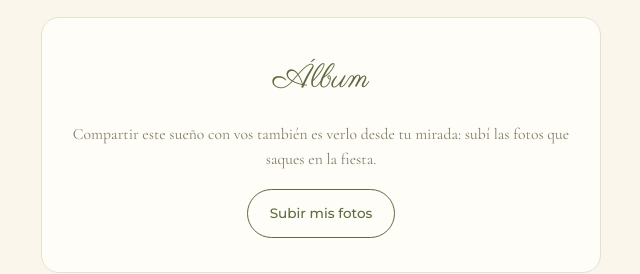
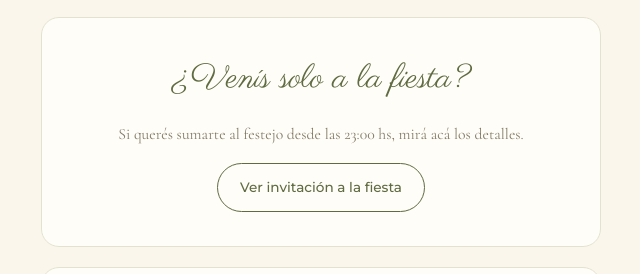
Before and after one commit to elyemanuell/boda-anto-ema, a plain HTML site: page index.html in a window 1280 px wide. Shown: the part 3444-3718 px from the top of the page, without its empty margins (319-959 px from the left). Drawn offline with nearby package versions, Linux system fonts and the light colour scheme.

Commit message:
Add invitation section for party details

```diff
--- a/index.html
+++ b/index.html
@@ -359,6 +359,12 @@
 <a href="menu.html" class="btn">Ver menú y elegir bebidas</a>
 </div>
 
+<div class="card">
+<h2>¿Venís solo a la fiesta?</h2>
+<p style="font-size:.98rem; color:var(--ink-soft); margin-bottom:16px;">Si querés sumarte al festejo desde las 23:00 hs, mirá acá los detalles.</p>
+<a href="fiesta.html" class="btn ghost">Ver invitación a la fiesta</a>
+</div>
+
   <div class="card">
     <h2>Álbum</h2>
     <p style="font-size:.98rem; color:var(--ink-soft); margin-bottom:16px;">Compartir este sueño con vos también es verlo desde tu mirada: subí las fotos que saques en la fiesta.</p>
```
